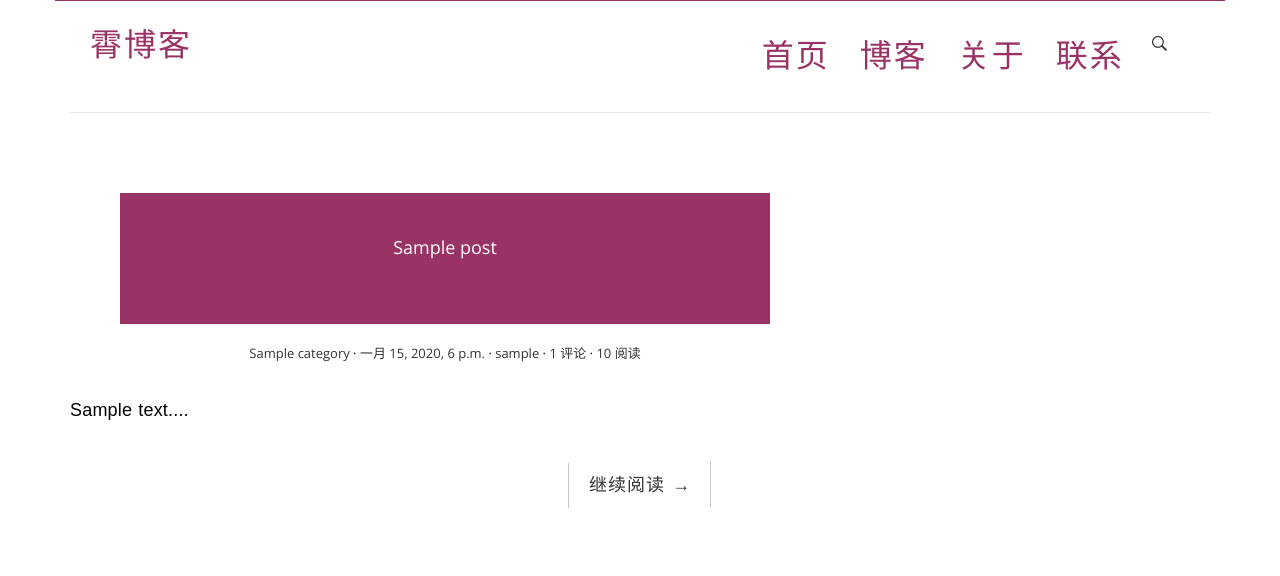
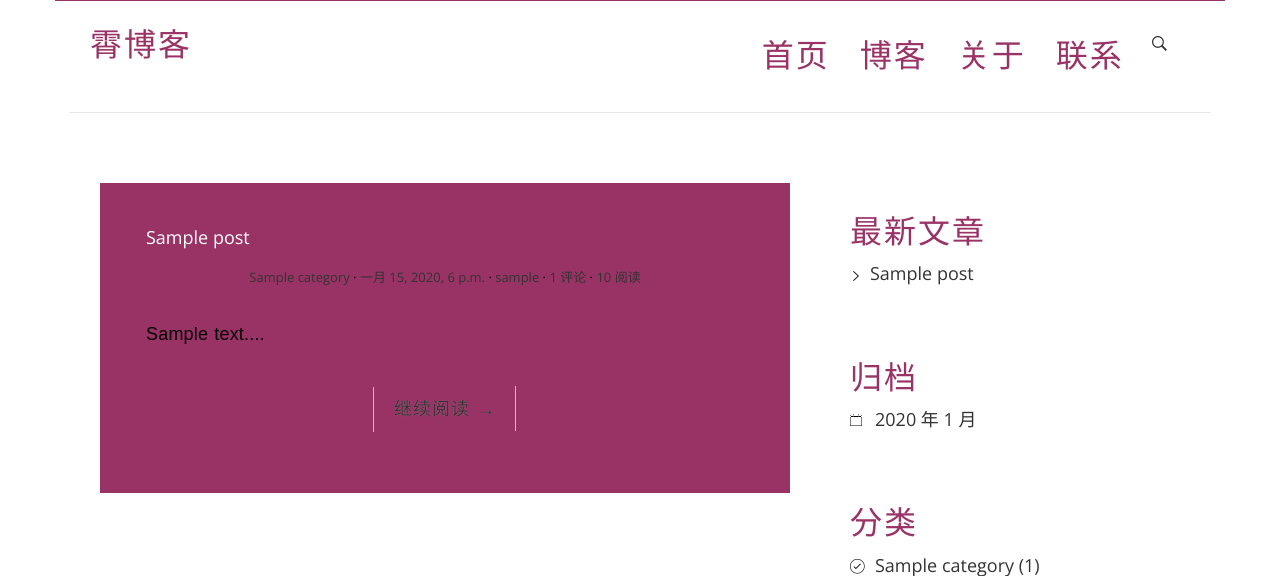
Before and after one commit to ZeroMoint/django-blog-tutorial, a Django app: page / in a window 1280 px wide. Shown: the part 185-761 px from the top of the page. Run offline with Django 3.2, Linux system fonts and the light colour scheme; tables that the repository leaves empty hold one stand-in row (values such as "Sample post"); some libraries are stand-ins or nearby versions.

Commit message:
Update index.html

```diff
--- a/templates/blog/index.html
+++ b/templates/blog/index.html
@@ -4,10 +4,9 @@
 
     {% for post in post_list %}
         <article class="post post-{{ post.pk }}">
+            <div class="tm-purple-bg tm-box-pad tm-bordered-box tm-no-border-top">
             <header class="entry-header">
-                <h1 class="entry-title"><div class="tm-purple-bg tm-box-pad tm-bordered-box tm-no-border-top">
-                                <a href="{{ post.get_absolute_url }}"><h2 class="tm-section-title">{{ post.title }}</h2></a>
-                </h1>
+                <a href="{{ post.get_absolute_url }}"><h2 class="tm-section-title">{{ post.title }}</h2></a>
                 <div class="entry-meta">
                     <span class="post-category"><a href="{% url 'blog:category' post.category.pk %}">{{ post.category.name }}</a></span>
                     <span class="post-date"><a href="{% url 'blog:archives' post.created_time.year post.created_time.month %}"><time class="entry-date"
@@ -16,13 +15,14 @@
                     <span class="comments-link"><a href="{{ post.get_absolute_url }}">{{ post.comment_set.count }} 评论</a></span>
                     <span class="views-count"><a href="#">{{ post.views }} 阅读</a></span>
                 </div>
-                    </div>
+
             </header>
             <div class="entry-content clearfix">
                 <p>{{ post.excerpt }}...</p>
                 <div class="read-more cl-effect-14">
                     <a href="{{ post.get_absolute_url }}" class="more-link">继续阅读 <span class="meta-nav">→</span></a>
                 </div>
+            </div>
             </div>
         </article>
     {% empty %}
```
